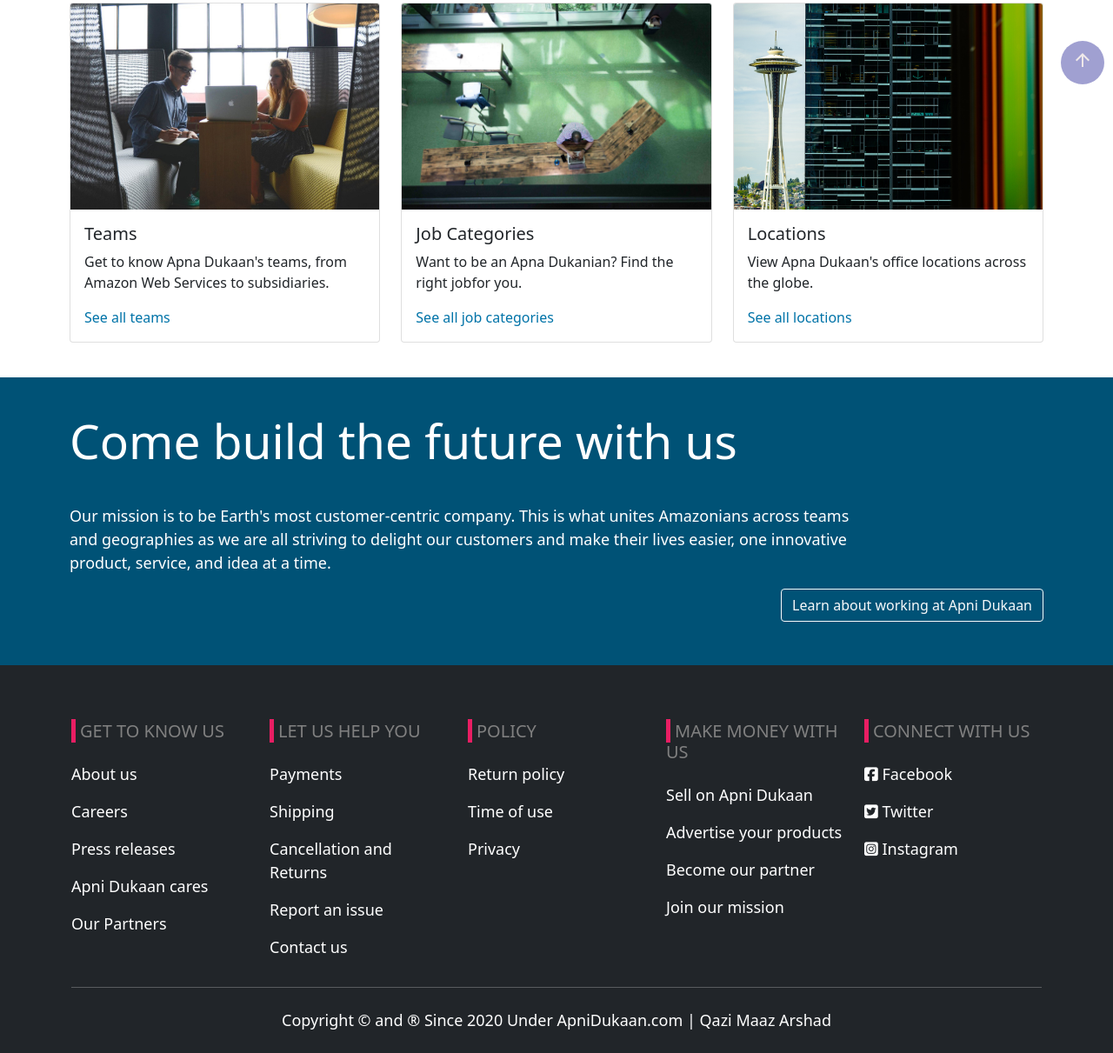
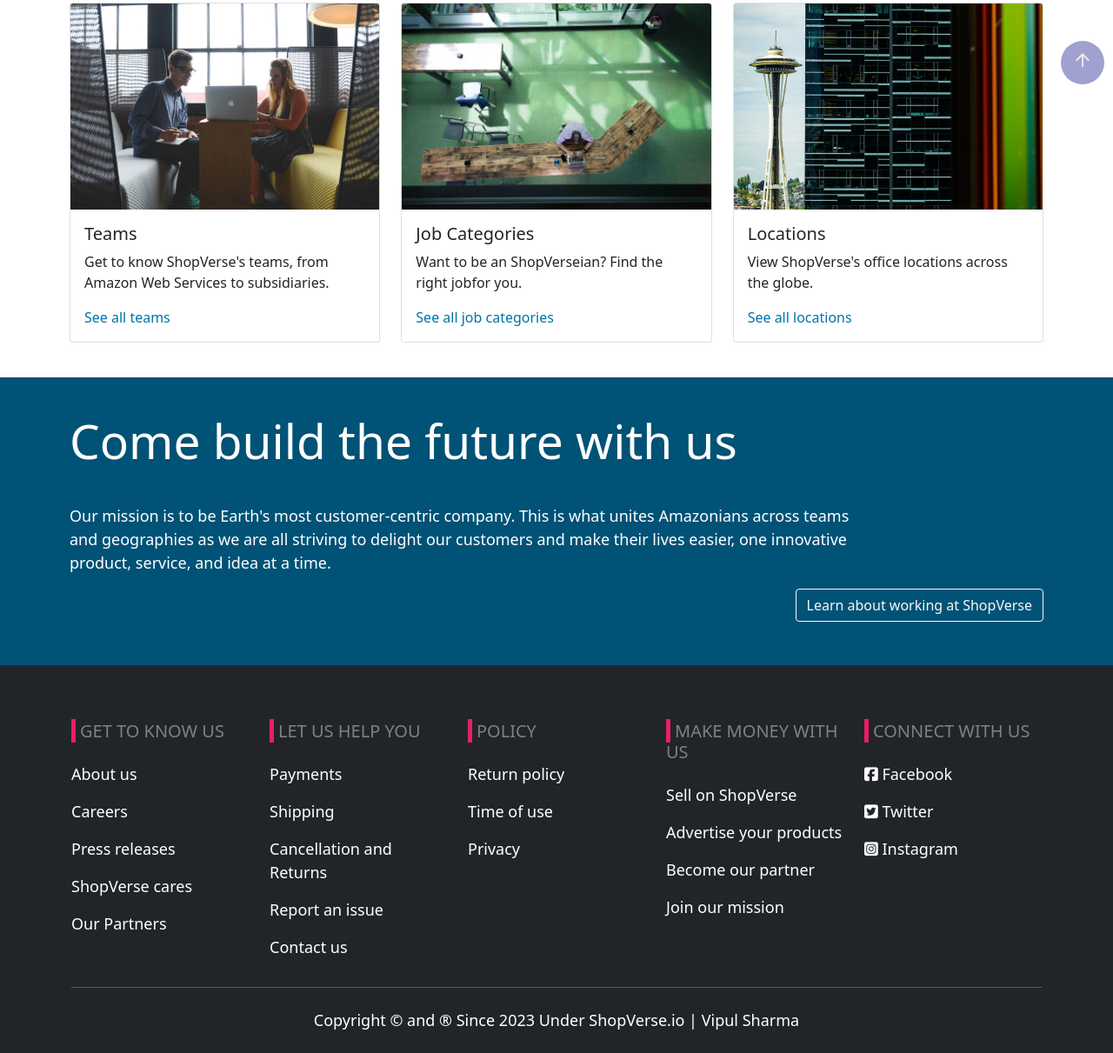
Before and after one commit to Vipul0052/ShopVerse, a plain HTML site: page career.html in a window 1280 px wide. Shown: the part 693-1904 px from the top of the page at 87% size. Drawn offline with nearby package versions, Linux system fonts and the light colour scheme.

Commit message:
Update career.html
.

```diff
--- a/career.html
+++ b/career.html
@@ -1,12 +1,12 @@
 <!DOCTYPE html>
 <html>
   <head>
-    <title>Apni Dukaan</title>
+    <title>ShopVerse</title>
     <meta charset="utf-8">
     <meta http-equiv="X-UA-Compatible" content="IE=edge">
     <meta name="viewport" content="width=device-width, initial-scale=1.0">
         <link rel="stylesheet" type="text/css" href="./static/style.css">
-        <link rel="icon" href="./Images/favicon.ico" type="image/x-icon">
+       <link rel="icon" href="./Images/monogram3.png" type="image/x-icon">
         <link href="https://fonts.googleapis.com/icon?family=Material+Icons" rel="stylesheet">
         <link href="https://cdn.jsdelivr.net/npm/bootstrap@5.0.2/dist/css/bootstrap.min.css" rel="stylesheet" integrity="sha384-EVSTQN3/azprG1Anm3QDgpJLIm9Nao0Yz1ztcQTwFspd3yD65VohhpuuCOmLASjC" crossorigin="anonymous">
     <link rel="preconnect" href="https://fonts.gstatic.com">
@@ -18,15 +18,15 @@
 <!-- Bootstrap CSS -->
 
 <script src="https://kit.fontawesome.com/60fedd8558.js" crossorigin="anonymous"></script>
-<title>Apni Dukaan</title>
+<title>ShopVerse</title>
   </head>
   <body>
 
     <section>
-      <nav class="navbar navbar-expand-lg navbar-light" style="background: #2980b9;">
+       <nav class="navbar navbar-expand-lg navbar-light" style="background: hwb(210 97% 2%);">
         <div class="container-fluid">
             <a class="navbar-brand" href="./index.html">
-                <img src="Images\Logo\ApniDukan.png" alt="logo" width="45" height="35" class="d-inline-block align-text-top mr-2 navbar-logo">
+                <img src="Images\monogram3.png" alt="logo" width="45" height="35" class="d-inline-block align-text-top mr-2 navbar-logo">
             </a>
             <button class="navbar-toggler" type="button" data-bs-toggle="collapse" data-bs-target="#navbarSupportedContent" aria-controls="navbarSupportedContent" aria-expanded="false" aria-label="Toggle navigation">
                 <span class="navbar-toggler-icon"></span>
@@ -130,7 +130,7 @@
               <img src="Images/career1.jpg" class="card-img-top" alt="...">
               <div class="card-body">
                 <h5 class="card-title">Teams</h5>
-                <p class="card-text">Get to know Apna Dukaan's teams, from Amazon Web Services to subsidiaries.</p>
+                <p class="card-text">Get to know ShopVerse's teams, from Amazon Web Services to subsidiaries.</p>
                 <a style="text-decoration:none;color:#0073A8">See all teams</a>
               </div>
             </div>
@@ -140,7 +140,7 @@
               <img src="Images/career2.jpg" class="card-img-top" alt="...">
               <div class="card-body">
                 <h5 class="card-title">Job Categories</h5>
-                <p class="card-text">Want to be an Apna Dukanian? Find the right jobfor you.</p>
+                <p class="card-text">Want to be an ShopVerseian? Find the right jobfor you.</p>
                 <a style="text-decoration:none;color:#0073A8">See all job categories</a>
               </div>
             </div>
@@ -150,7 +150,7 @@
               <img src="Images/career3.jpg" class="card-img-top" alt="...">
               <div class="card-body">
                 <h5 class="card-title">Locations</h5>
-                <p class="card-text">View Apna Dukaan's office locations across the globe.</p>
+                <p class="card-text">View ShopVerse's office locations across the globe.</p>
                 <a style="text-decoration:none;color:#0073A8">See all locations</a>
               </div>
             </div>
@@ -160,7 +160,7 @@
       <div style="background-color: #005276;padding:40px 80px">
         <h1 style="color:white;font-size: 55px">Come build the future with us</h1>
         <p style="color:white;margin-right: 200px;font-size: 18px;margin-top: 40px">Our mission is to be Earth's most customer-centric company. This is what unites Amazonians across teams and geographies as we are all striving to delight our customers and make their lives easier, one innovative product, service, and idea at a time.</p>
-        <button type="button" class="btn btn-outline-light">Learn about working at Apni Dukaan</button>
+        <button type="button" class="btn btn-outline-light">Learn about working at ShopVerse </button>
         <br><br>
       </div>
     </section>
@@ -179,7 +179,7 @@
               <a href="" class="text-white" style="text-decoration: none;">Press releases</a>
             </p>
             <p>
-              <a href="" class="text-white" style="text-decoration: none;">Apni Dukaan cares</a>
+              <a href="" class="text-white" style="text-decoration: none;">ShopVerse cares</a>
             </p>
             <p>
               <a href="./Partner Stores.html" class="text-white" style="text-decoration: none;">Our Partners</a>
@@ -218,7 +218,7 @@
           <div class="col mt-3" style="color:#808080;">
             <h5 class="text-uppercase mb-4 font-weight-bold md-sz">Make money with us</h5>
               <p>
-                <a href="" class="text-white" style="text-decoration: none;">Sell on Apni Dukaan</a>
+                <a href="" class="text-white" style="text-decoration: none;">Sell on ShopVerse</a>
               </p>
               <p>
                 <a href="" class="text-white" style="text-decoration: none;">Advertise your products</a>
@@ -257,7 +257,7 @@
         <hr class="mb-4">
         <div class="row align-items-center">
           <div class="text-center">
-            Copyright &copy; and &reg; Since 2020 Under ApniDukaan.com | Qazi Maaz Arshad
+            Copyright &copy; and &reg; Since 2023 Under ShopVerse.io | Vipul Sharma
           </div>
         </div>
       </div>
```
